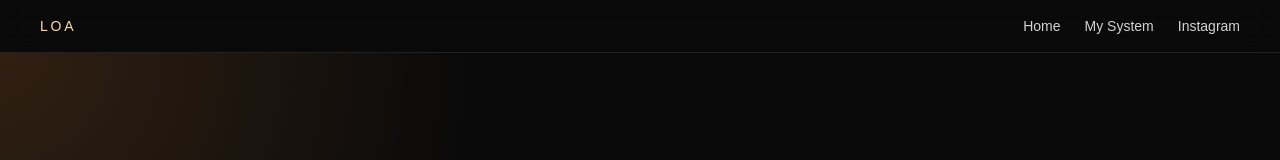
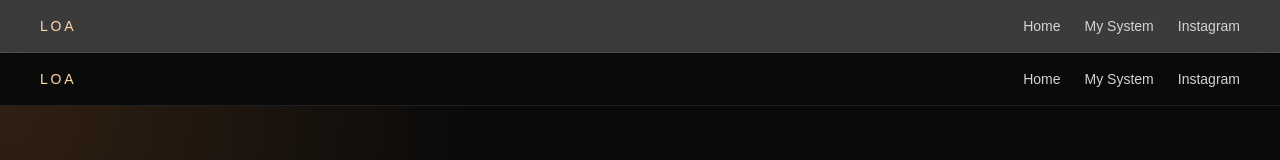
Before and after one commit to LamestImpala/loa-site, a Next.js app: page / in a window 1280 px wide. Shown: the top 160 px of the page. Built offline with nearby package versions, Linux system fonts and the light colour scheme.

Commit message:
Add top navigation with My System link

```diff
--- a/app/layout.tsx
+++ b/app/layout.tsx
@@ -1,7 +1,9 @@
 import type { Metadata } from "next";
+import Link from "next/link";
 import "./globals.css";
 
-export const metadata: Metadata = {
+export const meta : Metadata = {
+
   metadataBase: new URL("https://lateonsetaudiophile.com"),
   title: "Late Onset Audiophile",
   description:
@@ -39,7 +41,37 @@ export default function RootLayout({
 }) {
   return (
     <html lang="en">
-      <body>{children}</body>
+      <body className="bg-neutral-950 text-neutral-100">
+        <nav className="sticky top-0 z-50 border-b border-white/10 bg-neutral-950/80 backdrop-blur-md">
+          <div className="mx-auto flex max-w-7xl items-center justify-between px-6 py-4 md:px-10">
+            <Link
+              href="/"
+              className="text-sm font-medium uppercase tracking-[0.2em] text-orange-200 transition hover:text-white"
+            >
+              LOA
+            </Link>
+
+            <div className="flex items-center gap-6 text-sm text-neutral-300">
+              <Link href="/" className="transition hover:text-white">
+                Home
+              </Link>
+              <Link href="/mysystem" className="transition hover:text-white">
+                My System
+              </Link>
+              <a
+                href="https://instagram.com/lateonsetaudiophile"
+                target="_blank"
+                rel="noreferrer"
+                className="transition hover:text-white"
+              >
+                Instagram
+              </a>
+            </div>
+          </div>
+        </nav>
+
+        {children}
+      </body>
     </html>
   );
 }
```
